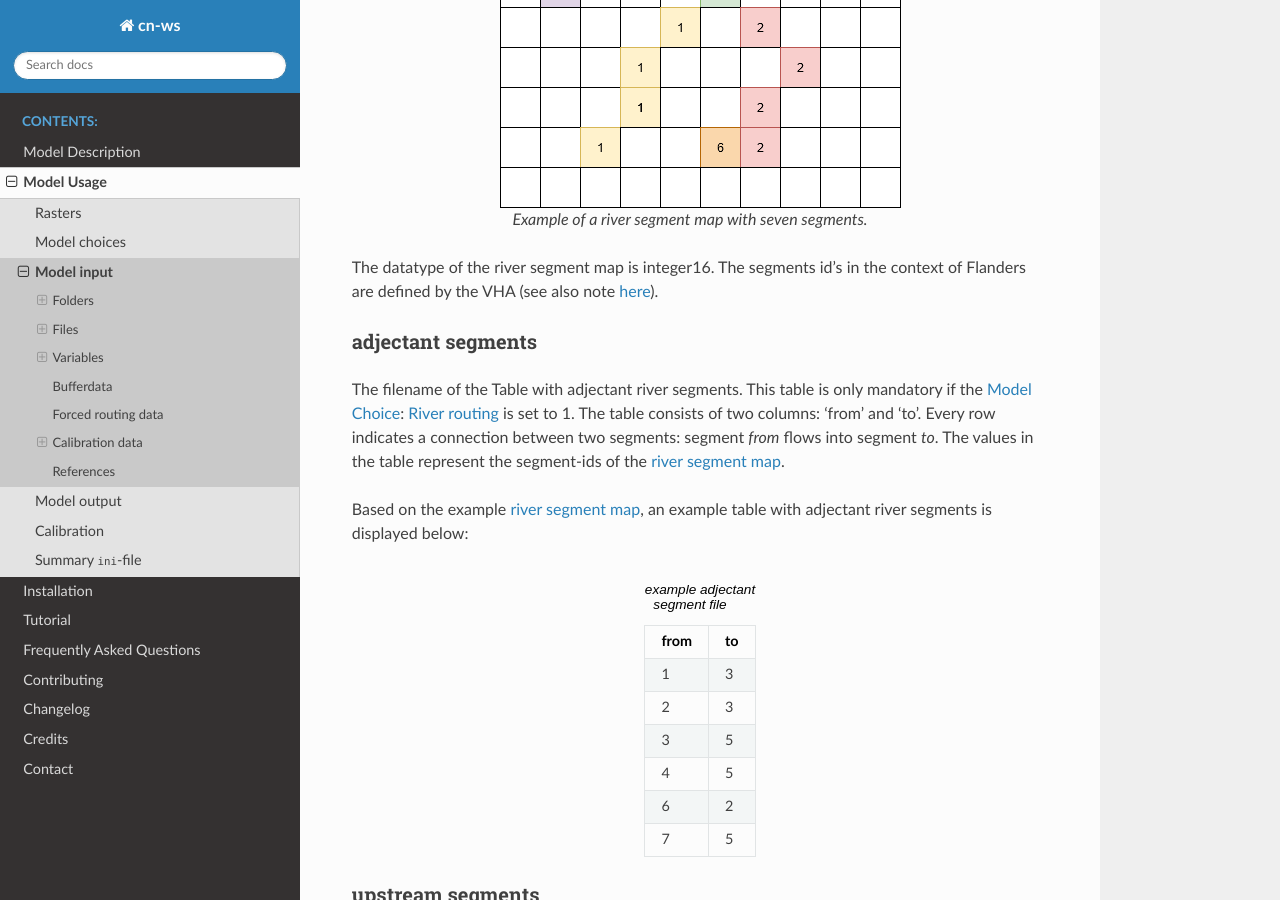
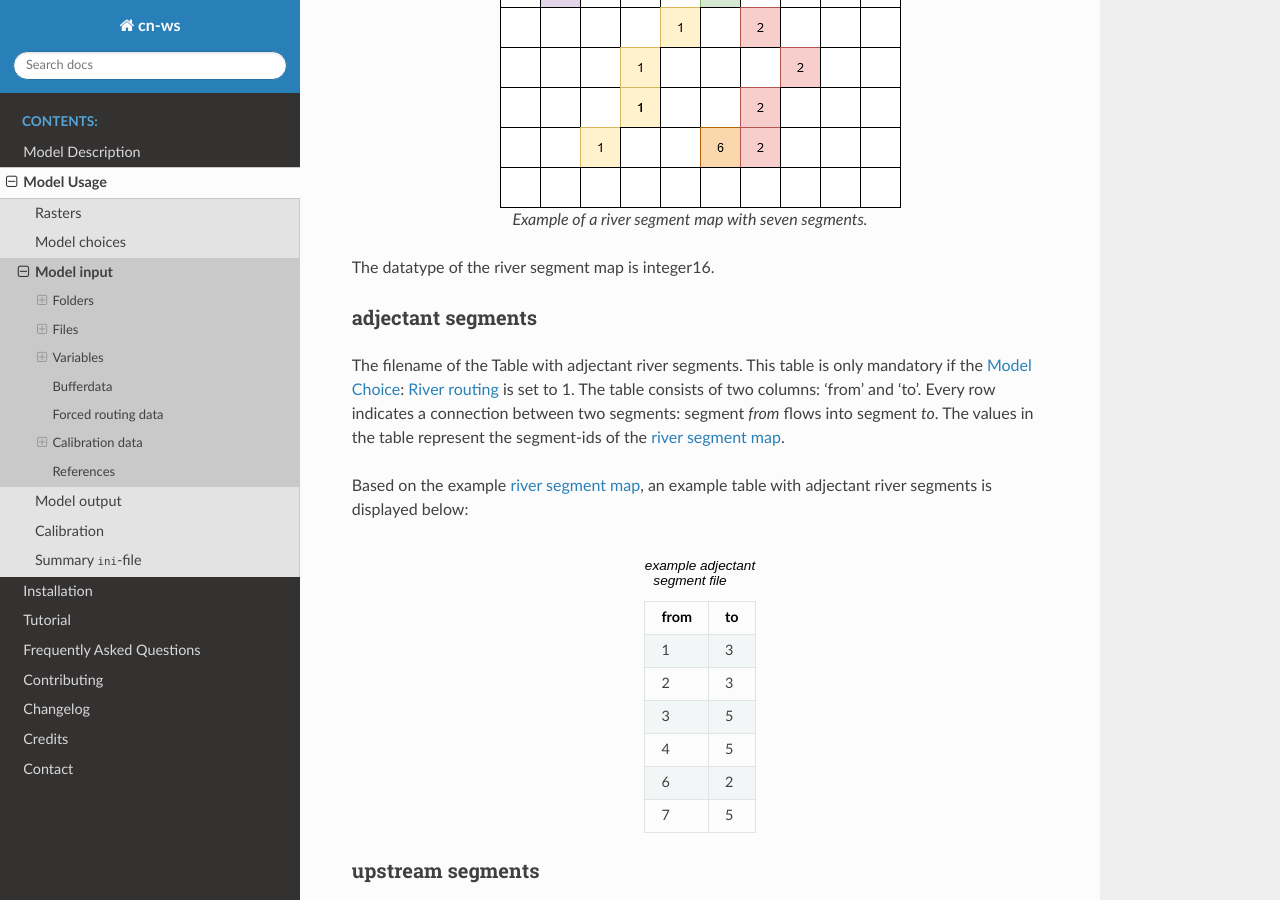
Before and after one commit to watem-sedem/watem-sedem, a Sphinx documentation site: the page built from docs/input.rst, in a window 1280 px wide and 900 px high, scrolled down 4493 px. Built offline with Sphinx 7.4.7 and the Read the Docs theme 2.0.0, drawn with Linux system fonts in a browser that asks for light colours.

Commit message:
Remove reference to not existant note

```diff
--- a/docs/input.rst
+++ b/docs/input.rst
@@ -205,9 +205,7 @@ given. All pixels which are no river pixels get the value 0.
 
     Example of a river segment map with seven segments.
 
-The datatype of the river segment map is integer16. The segments id's in the
-context of Flanders are defined by the VHA (see also note
-:ref:`here <outputsegment>`).
+The datatype of the river segment map is integer16.
 
 .. _adjsegments:
 
```
